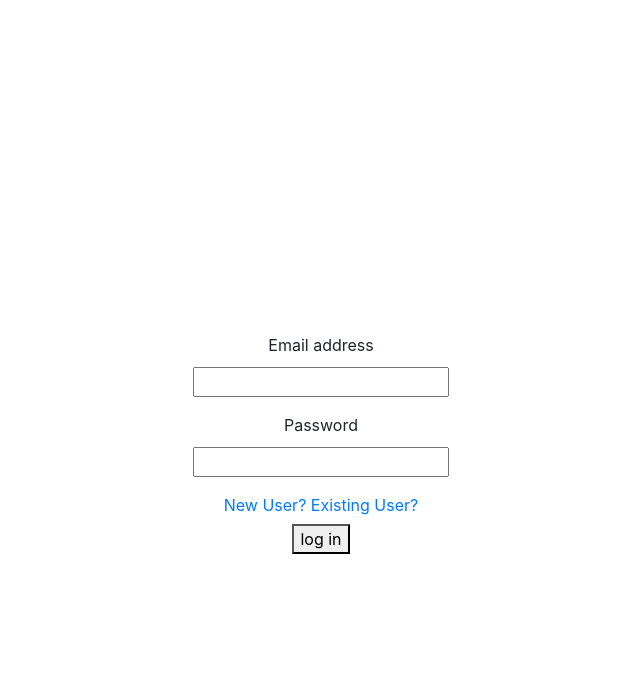
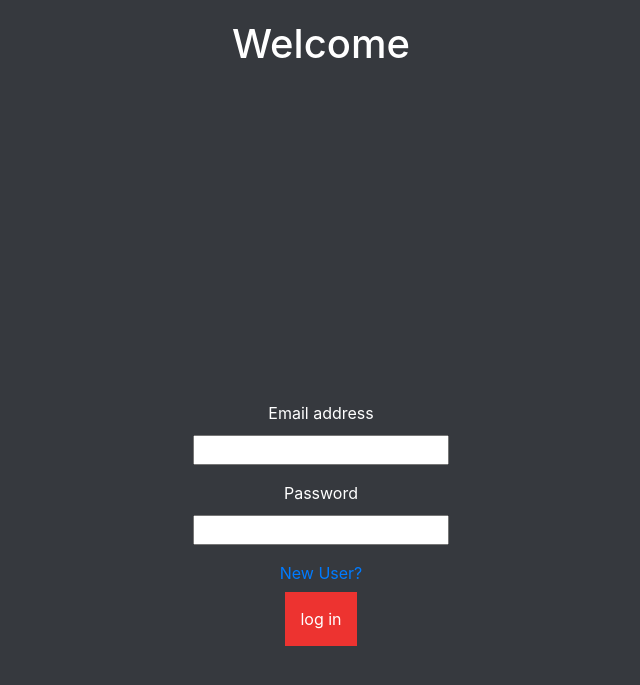
Before and after one commit to tatsuzya/hangman, a PHP site: page /test.html in a window 1280 px wide. Shown: the top 685 px of the page, without its empty margins (319-959 px from the left). Run offline with PHP 8.4, Linux system fonts and the light colour scheme; some libraries are stand-ins or nearby versions.

Commit message:
css changes and added button functionalities

```diff
--- a/app.js
+++ b/app.js
@@ -14,6 +14,26 @@
   const btnLogin = document.getElementById('btnLogin');
   const btnSignup = document.getElementById('btnSignup');
   const btnLogout = document.getElementById('btnLogout');
+  const newUser = document.getElementById('new');
+  const oldUser = document.getElementById('exist');
+
+  // add new event
+  newUser.addEventListener('click', e => {
+    newUser.style.display = "none";
+    btnLogin.style.display = "none";
+    btnSignup.style.display = "block";
+    oldUser.style.display = "block";
+    e.preventDefault();
+  });
+
+  // add exist event
+  oldUser.addEventListener('click', e => {
+    oldUser.style.display = "none";
+    btnLogin.style.display = "block";
+    btnSignup.style.display = "none";
+    newUser.style.display = "block";
+    e.preventDefault();
+  });
 
   // add login event
   btnLogin.addEventListener('click', e => {
@@ -25,7 +45,7 @@
     promise.catch(e => document.getElementById('msg').innerHTML = "" + e.message);
   });
 
-  // add login event
+  // add sign up event
   btnSignup.addEventListener('click', e => {
     const email = txtEmail.value;
     const pass = txtPass.value;
@@ -35,6 +55,7 @@
     promise.catch(e => document.getElementById('msg').innerHTML = "" + e.message);
   });
 
+  // add logout event
   btnLogout.addEventListener('click', e => {
     firebase.auth().signOut();
   });
@@ -43,11 +64,10 @@
   firebase.auth().onAuthStateChanged(firebaseUser => {
     if (firebaseUser) {
       console.log("logged in");
-      btnLogout.style.display = "block";
       //window.location.href ="hangman.html";
     } else {
       console.log('not logged in');
-      btnLogout.style.display = "none";
+      //window.location.href ="test.html";
     }
   });
 }());
--- a/test.css
+++ b/test.css
@@ -1,17 +1,49 @@
-.field {
-  text-align:center;
-  margin-top:30%;
+body{
+  background-color: #36393E !important;
+  color:white !important;
 }
 
-.form-group label{
-  display:block;
-  margin-bottom:10px;
+h1{
+  margin-top:20px !important;
+  text-align: center;
+}
+.field {
+  text-align: center;
+  margin-top: 30%;
 }
 
-#btnLogout{
-  display:none;
+.form-group label {
+  display: block;
+  margin-bottom: 10px;
 }
 
-#btnSignup{
-  display:none;
+#btnLogout {
+  display: none;
 }
+
+#btnSignup {
+  display: none;
+}
+
+#exist {
+  display: none;
+}
+
+button {
+  color: #fff !important;
+  text-transform: uppercase;
+  background: #ed3330;
+  padding: 15px;
+  border-radius: 5px;
+  display: inline-block;
+  border: none;
+}
+
+button:hover {
+  background: #434343;
+  letter-spacing: 1px;
+  -webkit-box-shadow: 0px 5px 40px -10px rgba(0, 0, 0, 0.57);
+  -moz-box-shadow: 0px 5px 40px -10px rgba(0, 0, 0, 0.57);
+  box-shadow: 5px 40px -10px rgba(0, 0, 0, 0.57);
+  transition: all 0.4s ease 0s;
+}
--- a/test.html
+++ b/test.html
@@ -15,6 +15,7 @@
 
 <body>
   <div class="container">
+    <h1>Welcome</h1>
     <div class="field">
       <div class="form-group">
         <label>Email address</label>
```
